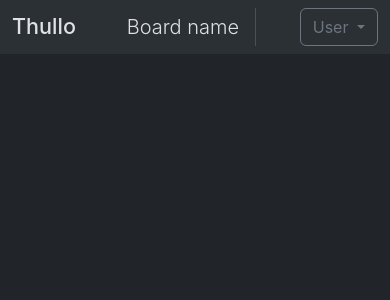
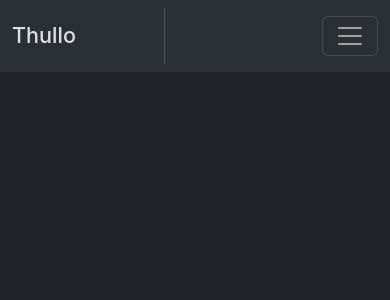
Before and after one commit to jruizsilva/trello-clon-devchallenges.io, an Angular app: page / in a window 390 px wide. Shown: the top 300 px of the page. Built offline with nearby package versions, Linux system fonts and the light colour scheme.

Commit message:
responsive navbar done

```diff
--- a/src/app/components/navbar/navbar.component.html
+++ b/src/app/components/navbar/navbar.component.html
@@ -1,22 +1,33 @@
-<nav class="bg-body-tertiary d-flex align-items-center py-2">
-  <div class="container mx-auto d-flex justify-content-between">
+<header class="bg-body-tertiary d-flex align-items-center py-2">
+  <div class="container mx-auto d-flex">
     <div
-      class="d-flex align-items-center pe-3 border-end justify-content-between col-8 col-sm-6 col-lg-4 content-between"
+      class="d-flex align-items-center pe-3 border-end justify-content-between col-5 col-lg-4 content-between"
     >
       <app-logo />
-      <h2 class="h5 mb-0 fw-light text-nowrap">Board name</h2>
+      <h2 class="h5 mb-0 fw-light text-nowrap d-none d-sm-block">Board name</h2>
     </div>
-    <div class="d-flex align-items-center d-none d-lg-block ps-3 col-auto">
-      <button class="btn btn-outline-secondary">All board</button>
-    </div>
-    <div class="d-flex align-items-center d-none d-lg-block col-auto">
-      <app-search />
-    </div>
-
-    <div class="d-flex align-items-center col-4 col-lg-2">
-      <div class="ms-auto">
-        <app-user-dropdown />
+    <nav
+      class="navbar navbar-expand-lg d-flex flex-grow-1 align-items-center justify-content-end ps-3"
+    >
+      <button
+        class="navbar-toggler"
+        type="button"
+        data-bs-toggle="collapse"
+        data-bs-target="#navbarNav2"
+        aria-controls="navbarNav"
+        aria-expanded="false"
+        aria-label="Toggle navigation"
+      >
+        <span class="navbar-toggler-icon"></span>
+      </button>
+      <div class="collapse navbar-collapse" id="navbarNav2">
+        <button class="btn btn-outline-secondary mb-2 mb-lg-0">
+          All board
+        </button>
+        <div class="ms-auto pe-5 pg-lg-0">
+          <app-user-dropdown />
+        </div>
       </div>
-    </div>
+    </nav>
   </div>
-</nav>
+</header>
--- a/src/app/components/navbar/navbar.component.ts
+++ b/src/app/components/navbar/navbar.component.ts
@@ -1,12 +1,12 @@
 import { Component } from '@angular/core';
-import { UserDropdownComponent } from './user-dropdown/user-dropdown.component';
 import { LogoComponent } from './logo/logo.component';
 import { SearchComponent } from './search/search.component';
+import { UserDropdownComponent } from './user-dropdown/user-dropdown.component';
 
 @Component({
   selector: 'app-navbar',
   standalone: true,
-  imports: [UserDropdownComponent, LogoComponent, SearchComponent],
+  imports: [UserDropdownComponent, SearchComponent, LogoComponent],
   templateUrl: './navbar.component.html',
   styles: ``,
 })
```
